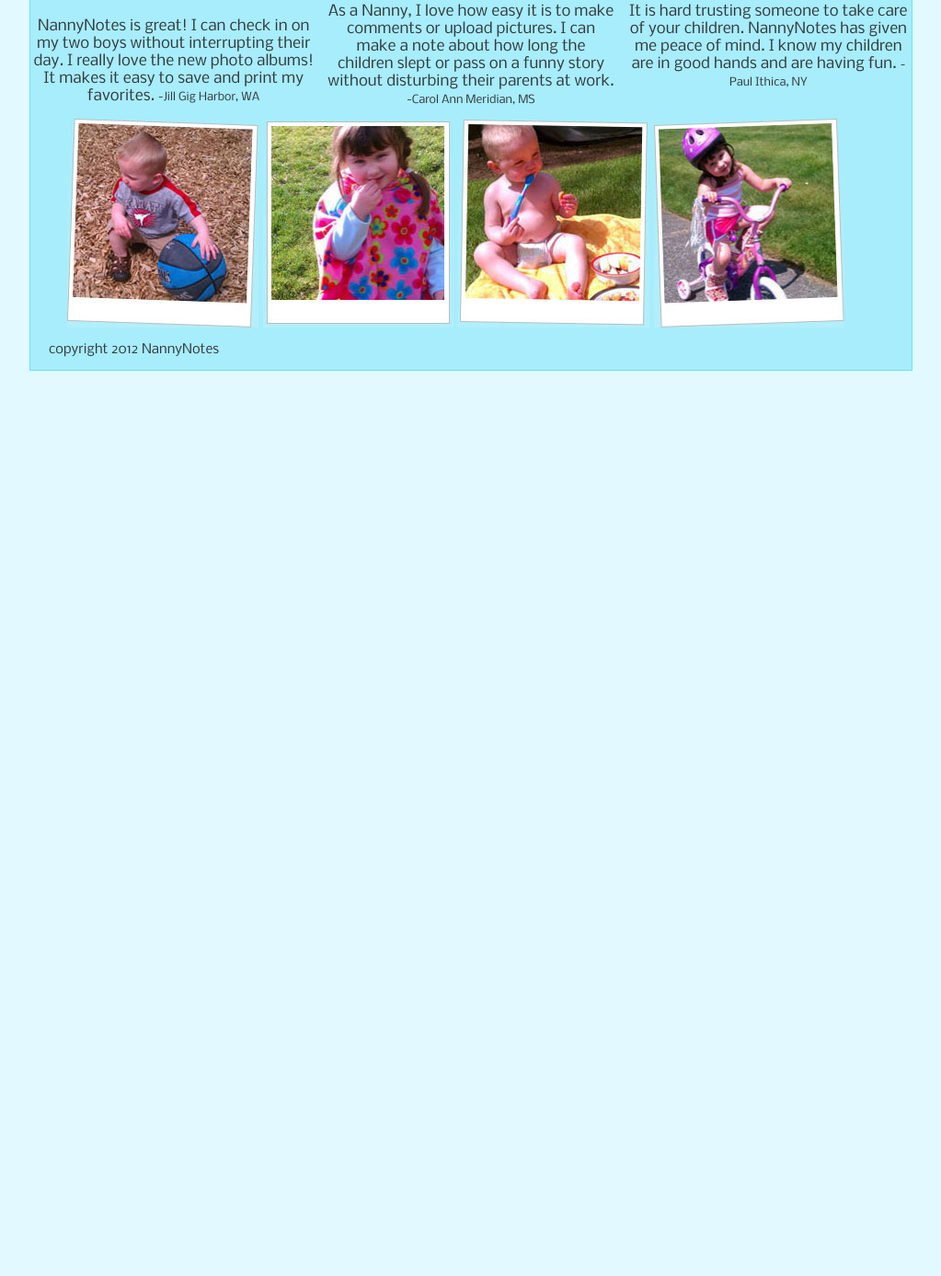
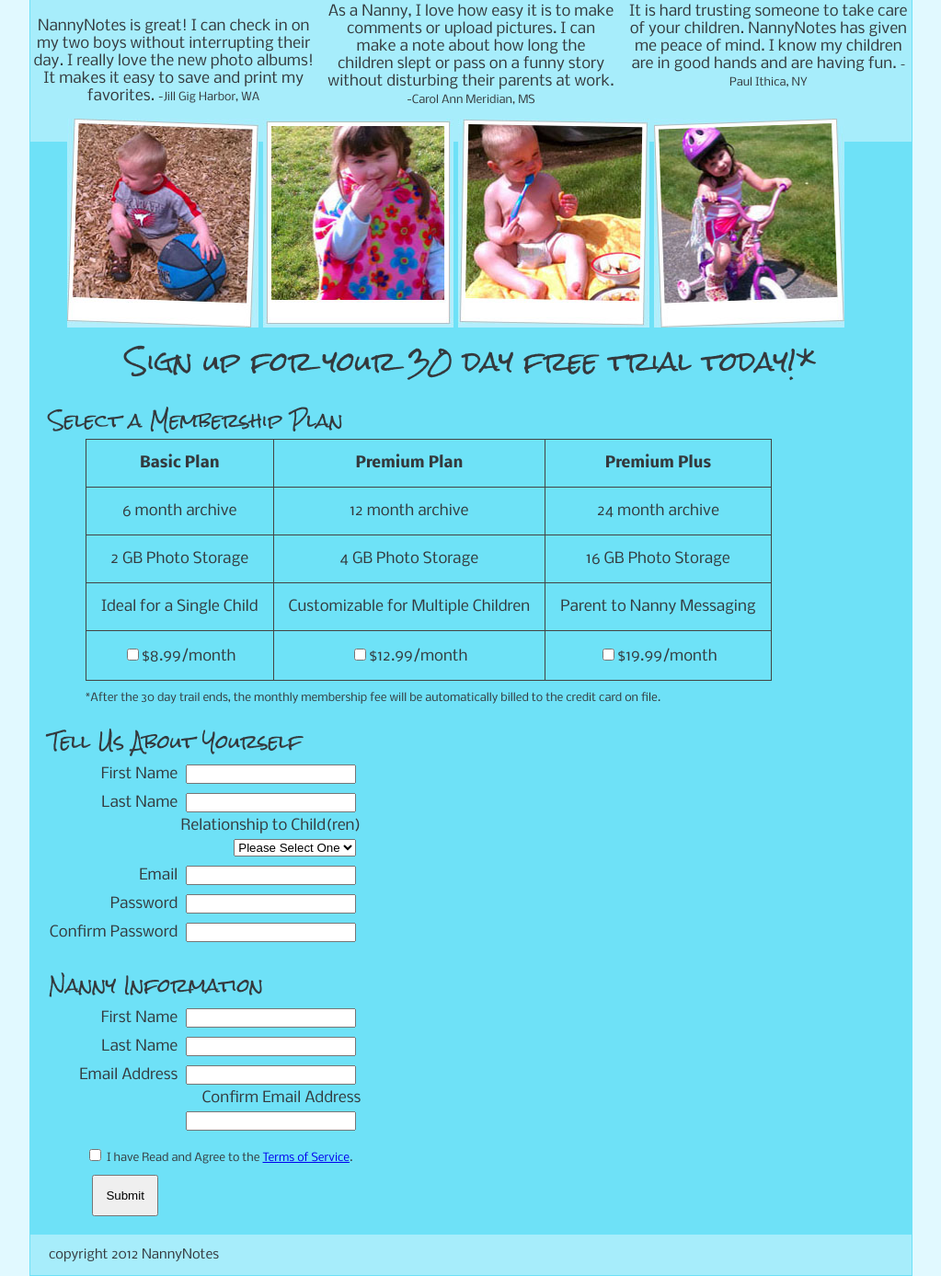
Before and after one commit to smgrigsby/wsd-project, a plain HTML site: page index.html in a window 1280 px wide. Shown: the part 633-2020 px from the top of the page at 92% size, without its empty margins (128-1151 px from the left). Before the commit the page ends 1036 px from the top, so only its background shows below. Drawn offline with Linux system fonts and the light colour scheme.

Commit message:
push to gh pages

```diff
--- a/css/main.css
+++ b/css/main.css
@@ -119,7 +119,7 @@
 		column-gap: 10px; */
 		margin-top: 70px; }
 
-	.name {
+	.name, .note {
 		font-size: 0.75em; } /*12px*/
 
 	#photo_gallery ul {
@@ -134,6 +134,51 @@
 
 	li img {
 		width: 21.666667%; } /*208px*/
+
+/* Registration *****************************************/
+
+	#register {
+		background-color: rgb(110,225,247); }
+
+	h3 {
+		font: 1.75em/1.5 'Rock Salt', cursive;
+		text-align: center; }
+
+	h4 {
+		font: 1.25em/1.5 'Rock Salt', cursive;
+		margin-left: 2.083333%;
+		margin-bottom: 5px; }
+
+	table {
+		background-color: rgba(110,225,247,0.25);
+		border-collapse: collapse;
+		border: 1px solid #444;
+		text-align: center;
+		margin-left: 6.25%; /*60px*/
+		}
+
+	td, th {
+		border: 1px solid #444;
+		padding: 1em; }
+
+	#you, #nanny {
+		background-color: rgb(110,225,247);
+		margin-right: 62.5%;
+		text-align: right; }
+
+	.input {
+		margin: 5px; }
+
+	.note {
+		margin-left: 6.25%; /*60px*/
+		clear: both; }
+
+	.button {
+		margin-left: 7%;
+		margin-bottom: 20px;
+		padding: 1em;
+		  }
+
 
 /* Footer ***********************************************/
 
@@ -185,7 +230,11 @@
 			display: inline;
 			list-style-type: none;
 			width:100%;
-			margin-top: 40px; } }
+			margin-top: 40px; }
+
+			table { margin-left: 2.083333%; }
+
+			#you, #nanny { margin-right: 40%; } }
 
 
 		/* Mobile Portrait Size to Mobile Landscape Size (devices and browsers) */
@@ -210,4 +259,11 @@
 			#photostack img,
 			#photo_gallery ul,
 			#photo_gallery2 ul {
-			display: none; } }
+			display: none; }
+
+			table { margin-left: 2.083333%; }
+
+			td, th { padding: 0.25em;
+			margin-left: 0; }
+
+			#you, #nanny { margin-right: 30%; } }
--- a/index.html
+++ b/index.html
@@ -21,7 +21,7 @@
 
 	<div id="container">
 		<header>
-			<p id="link"><a href="index.html">Not a member? Click here to sign up!</a></p>
+			<p id="link"><a href="#register">Not a member? Click here to sign up!</a></p>
 
 			<h1>NannyNotes</h1>
 		</header>
@@ -42,7 +42,7 @@
 			</ol>
 		</section>
 
-			<p id="button"><a href="index.html">Sign Up Today!</a></p>
+			<p id="button"><a href="#register">Sign Up Today!</a></p>
 
 		<section id="photo_gallery2">
 			<ul>
@@ -71,6 +71,121 @@
 			</ul>
 		</section>
 
+		<div id="register">
+
+			<h3>Sign up for your 30 day free trial today!*</h3>
+			<h4>Select a Membership Plan</h2>
+
+
+			<table summary="Monthly Membership Fees">
+			<tr>
+				<th>Basic Plan</th>
+				<th>Premium Plan</th>
+				<th>Premium Plus</th>
+				</tr>
+			<tr>
+				<td>6 month archive</td>
+				<td>12 month archive</td>
+				<td>24 month archive</td>
+				</tr>
+			<tr>
+				<td>2 GB Photo Storage</td>
+				<td>4 GB Photo Storage</td>
+				<td>16 GB Photo Storage</td>
+				</tr>
+			<tr>
+				<td>Ideal for a Single Child</td>
+				<td>Customizable for Multiple Children</td>
+				<td>Parent to Nanny Messaging</td>
+				</tr>
+			<tr>
+				<td><input type="checkbox" name="select_basic" id="select_basic"/>$8.99/month</td>
+				<td><input type="checkbox" name="select_premium" id="select_premium"/>$12.99/month</td>
+				<td><input type="checkbox" name="select_plus" id="select_plus"/>$19.99/month</td>
+				</tr>
+			</table>
+
+				<p class="note">*After the 30 day trail ends, the monthly membership fee will be automatically billed to the credit card on file.</p>
+
+			<form method ="get" action="mailto:example@example.com">
+
+				<h4>Tell Us About Yourself</h2>
+					<section id="you">
+					<div>
+						<label for="name_first">First Name</label>
+						<input type="text" name="name_first" class="input"/>
+						</div>
+
+					<div>
+						<label for="name_last">Last Name</label>
+						<input type="text" name="name_last" class="input"/>
+						</div>
+
+					<div>
+						<label for="relationship">Relationship to Child(ren)</label>
+						</div><div>
+
+					<select name="relationship" class="input">
+						<option>Please Select One</option>
+						<option>Mother</option>
+						<option>Father</option>
+						<option>Grandparent</option>
+						<option>Legal Guardian</option>
+						</select>
+						</div>
+
+					<div>
+						<label for="email">Email</label>
+						<input type="text" name="email" class="input"/>
+						</div>
+
+					<div>
+						<label for="password">Password</label>
+						<input type="text" name="password" class="input"/>
+						</div>
+
+					<div>
+						<label for="password_confirm">Confirm Password</label>
+						<input type="text" name="password_confirm" class="input"/>
+						</div>
+					</section>
+
+
+				<h4>Nanny Information</h2>
+					<section id="nanny">
+					<div>
+						<label for="name_first2">First Name</label>
+						<input type="text" name="name_first2" class="input"/>
+						</div>
+
+					<div>
+						<label for="name_last2">Last Name</label>
+						<input type="text" name="name_last2" class="input"/>
+						</div>
+
+					<div>
+						<label for="email2">Email Address</label>
+						<input type="text" name="email2" class="input"/>
+						</div>
+
+					<div>
+						<label for="confirm_email2">Confirm Email 	Address</label>
+						<input type="text" name="confirm_email2" class="input"/>
+						</div>
+					</section>
+
+			<div class="note">
+			<p><input type="checkbox" name="terms" id="terms"/>
+			I have Read and Agree to the <a href="#">Terms of Service</a>.</p>
+			</div>
+
+		<div>
+			<button type="submit" name="submit" class="button">Submit</button>
+			</div>
+
+		</form>
+		</div>
+
 		<footer>
 			<p>copyright 2012 NannyNotes</p>
 		</footer>
```
